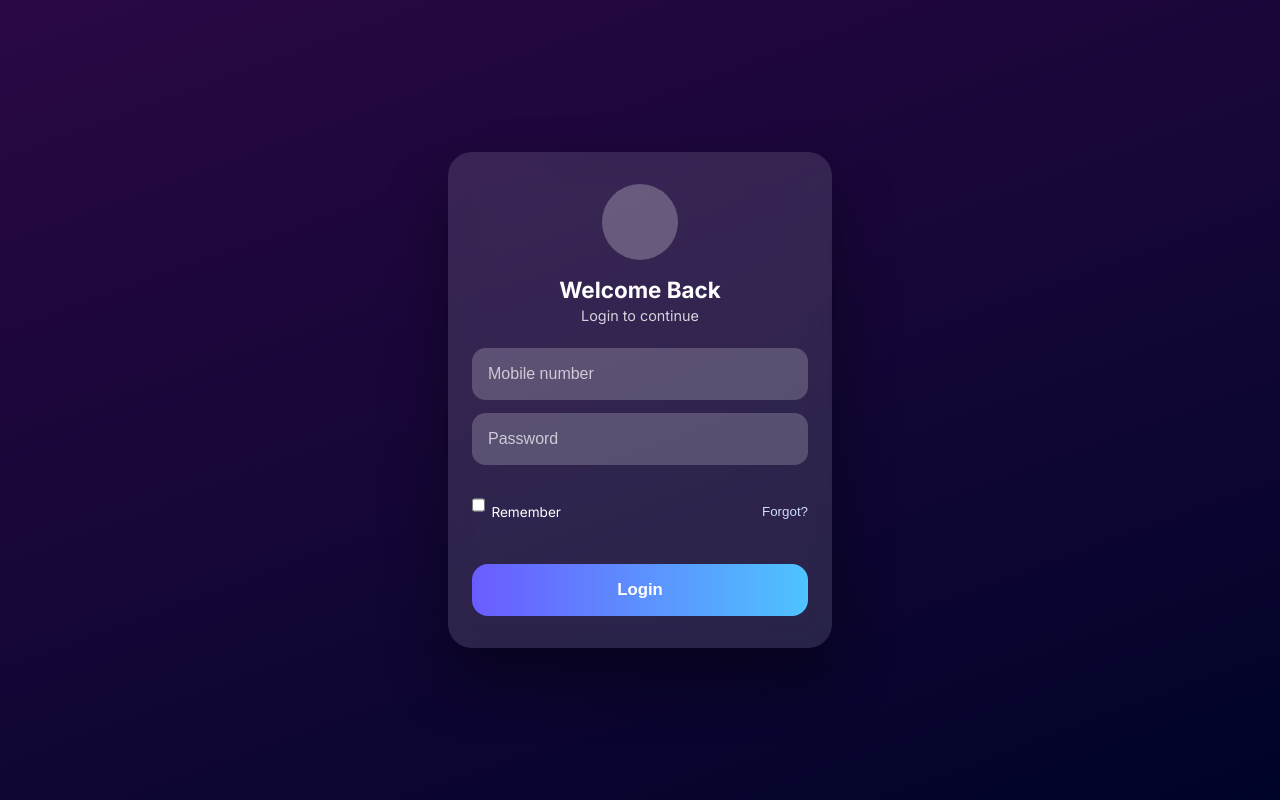
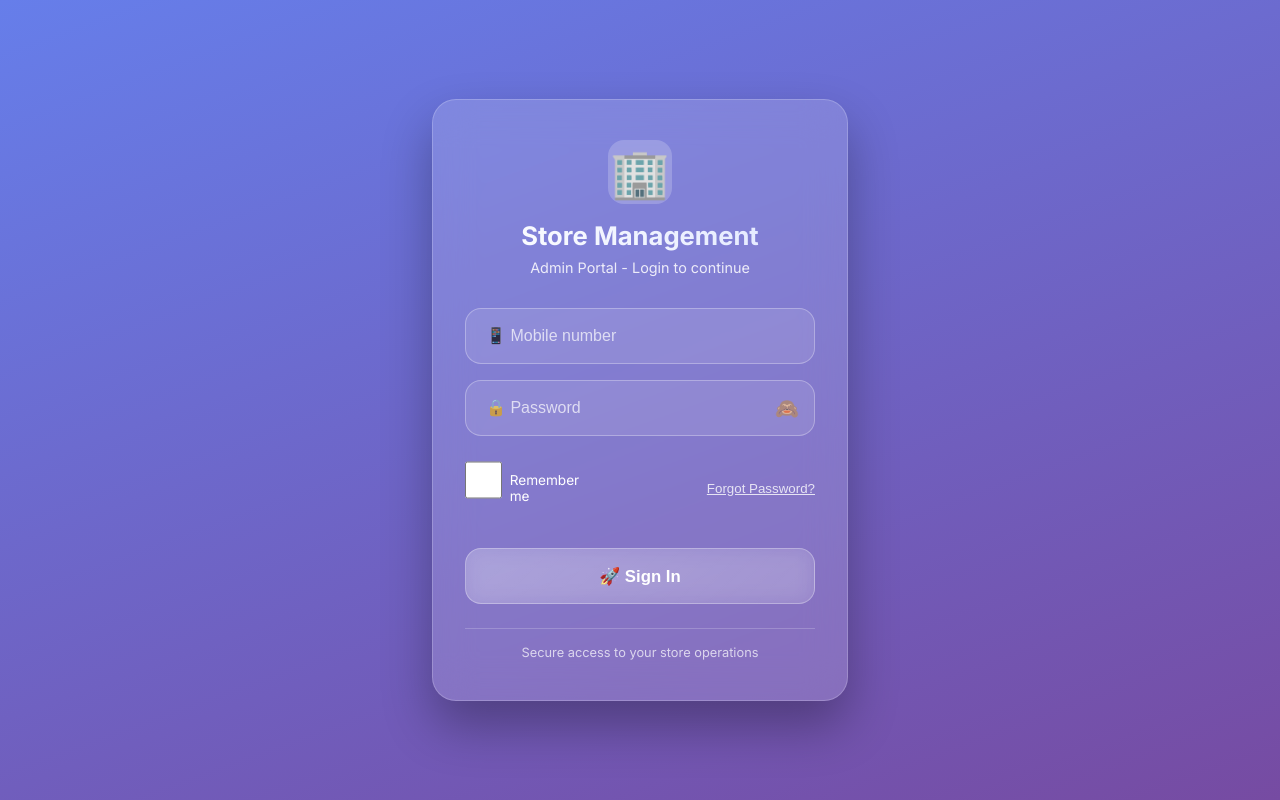
Before and after one commit to ashpakhyd/frontend-ticket-assigning-tool, a Next.js app: page /login in a window 1280 px wide. Built offline with nearby package versions, Linux system fonts and the light colour scheme.

Commit message:
otp services forgot pass

```diff
--- a/src/app/login/login.css
+++ b/src/app/login/login.css
@@ -1,7 +1,7 @@
 /* Entire app screen */
 .app-screen {
   min-height: 100svh;
-    background: linear-gradient(160deg, #2a0845, #000428);
+  background: linear-gradient(160deg, #667eea, #764ba2);
   display: flex;
   align-items: center;
   justify-content: center;
@@ -11,49 +11,109 @@
 /* Glass card */
 .login-card {
   width: 100%;
-    max-width: 24rem;
-    padding: 2rem 1.5rem;
+  max-width: 26rem;
+  padding: 2.5rem 2rem;
   border-radius: 1.5rem;
-    background: rgba(255, 255, 255, 0.12);
-    backdrop-filter: blur(18px);
-    box-shadow: 0 30px 60px rgba(0, 0, 0, 0.4);
+  background: rgba(255, 255, 255, 0.15);
+  backdrop-filter: blur(20px);
+  box-shadow: 0 25px 50px rgba(0, 0, 0, 0.3);
   color: #fff;
+  border: 1px solid rgba(255, 255, 255, 0.2);
 }
 
-  /* Avatar */
-  .profile-icon {
-    width: 4.75rem;
-    height: 4.75rem;
-    border-radius: 50%;
-    background: rgba(255, 255, 255, 0.25);
+/* Store Branding */
+.store-branding {
+  text-align: center;
+  margin-bottom: 2rem;
+}
+
+.store-icon {
+  font-size: 3rem;
+  margin-bottom: 1rem;
+  background: rgba(255, 255, 255, 0.2);
+  width: 4rem;
+  height: 4rem;
+  border-radius: 1rem;
+  display: flex;
+  align-items: center;
+  justify-content: center;
   margin: 0 auto 1rem;
 }
 
-  /* Text */
-  h1 {
-    font-size: 1.4rem;
-    text-align: center;
-    margin-bottom: 0.25rem;
+.store-branding h1 {
+  font-size: 1.6rem;
+  font-weight: 700;
+  margin-bottom: 0.5rem;
+  background: linear-gradient(45deg, #fff, #e0e7ff);
+  -webkit-background-clip: text;
+  -webkit-text-fill-color: transparent;
+  background-clip: text;
 }
 
 .subtitle {
   font-size: 0.9rem;
-    text-align: center;
-    opacity: 0.8;
+  opacity: 0.85;
+  margin-bottom: 0;
+}
+
+/* Form Section */
+.login-form {
   margin-bottom: 1.5rem;
 }
 
 /* Inputs */
 input {
   width: 100%;
-    height: 3.25rem;
-    margin-bottom: 0.85rem;
-    border-radius: 0.85rem;
+  height: 3.5rem;
+  margin-bottom: 1rem;
+  border-radius: 1rem;
+  border: 1px solid rgba(255, 255, 255, 0.3);
+  padding: 0 1.25rem;
+  font-size: 1rem;
+  background: rgba(255, 255, 255, 0.1);
+  color: #fff;
+  transition: all 0.3s ease;
+}
+
+.password-field {
+  position: relative;
+  margin-bottom: 1rem;
+}
+
+.password-field input {
+  margin-bottom: 0;
+  padding-right: 3rem;
+}
+
+.password-toggle {
+  position: absolute;
+  right: 1rem;
+  top: 50%;
+  transform: translateY(-50%);
+  background: none;
   border: none;
-    padding: 0 1rem;
-    font-size: 1rem;
+  color: rgba(255, 255, 255, 0.7);
+  cursor: pointer;
+  font-size: 1.2rem;
+  transition: color 0.2s ease;
+}
+
+.password-toggle:hover {
+  color: #fff;
+}
+
+.back-btn {
+  width: 100%;
+  text-align: center;
+  margin-top: 1rem;
+  padding: 0.75rem;
+  background: rgba(255, 255, 255, 0.1);
+  border-radius: 0.5rem;
+  transition: all 0.2s ease;
+}
+
+.back-btn:hover {
   background: rgba(255, 255, 255, 0.2);
-    color: #fff;
 }
 
 input::placeholder {
@@ -61,43 +121,94 @@
 }
 
 input:focus {
-    outline: 2px solid rgba(255, 255, 255, 0.6);
+  outline: none;
+  border-color: rgba(255, 255, 255, 0.6);
+  background: rgba(255, 255, 255, 0.15);
+  box-shadow: 0 0 20px rgba(255, 255, 255, 0.1);
 }
 
-  /* Remember + forgot */
+/* Actions */
 .actions {
   display: flex;
   justify-content: space-between;
   align-items: center;
   font-size: 0.85rem;
-    margin-bottom: 1.25rem;
+  margin-bottom: 1.5rem;
 }
 
 .actions label {
   display: flex;
   align-items: center;
-    gap: 0.4rem;
+  gap: 0.5rem;
+  cursor: pointer;
 }
 
 .text-btn {
   background: none;
   border: none;
-    color: #cddcff;
+  color: rgba(255, 255, 255, 0.8);
+  cursor: pointer;
+  text-decoration: underline;
+  transition: color 0.2s ease;
 }
 
-  /* Main CTA */
+.text-btn:hover {
+  color: #fff;
+}
+
+/* Primary Button */
 .primary-btn {
   width: 100%;
-    height: 3.25rem;
+  height: 3.5rem;
   border-radius: 1rem;
   border: none;
   font-size: 1.05rem;
   font-weight: 600;
-    background: linear-gradient(90deg, #6a5cff, #4fc3ff);
+  background: linear-gradient(135deg, rgba(255, 255, 255, 0.2), rgba(255, 255, 255, 0.1));
+  backdrop-filter: blur(10px);
   color: #fff;
+  cursor: pointer;
+  transition: all 0.3s ease;
+  border: 1px solid rgba(255, 255, 255, 0.3);
 }
 
-  /* App-like tap feedback */
+.primary-btn:hover:not(:disabled) {
+  background: linear-gradient(135deg, rgba(255, 255, 255, 0.3), rgba(255, 255, 255, 0.2));
+  transform: translateY(-2px);
+  box-shadow: 0 10px 25px rgba(0, 0, 0, 0.2);
+}
+
 .primary-btn:active {
-    transform: scale(0.97);
+  transform: scale(0.98);
 }
+
+.primary-btn:disabled {
+  opacity: 0.7;
+  cursor: not-allowed;
+  transform: none;
+}
+
+/* Footer */
+.login-footer {
+  text-align: center;
+  padding-top: 1rem;
+  border-top: 1px solid rgba(255, 255, 255, 0.2);
+}
+
+.login-footer p {
+  font-size: 0.8rem;
+  opacity: 0.7;
+  margin: 0;
+}
+
+/* Responsive */
+@media (max-width: 480px) {
+  .login-card {
+    padding: 2rem 1.5rem;
+    max-width: 22rem;
+  }
+
+  .store-branding h1 {
+    font-size: 1.4rem;
+  }
+}
--- a/src/app/login/page.js
+++ b/src/app/login/page.js
@@ -10,6 +10,13 @@ import { useState } from "react";
 export default function Login() {
   const [phone, setPhone] = useState("");
   const [password, setPassword] = useState("");
+  const [showPassword, setShowPassword] = useState(false);
+  const [showForgotPassword, setShowForgotPassword] = useState(false);
+  const [showOtpScreen, setShowOtpScreen] = useState(false);
+  const [resetPhone, setResetPhone] = useState("");
+  const [otp, setOtp] = useState("");
+  const [newPassword, setNewPassword] = useState("");
+  const [isResetting, setIsResetting] = useState(false);
   const [login, { isLoading }] = useLoginMutation();
   const dispatch = useDispatch();
   const router = useRouter();
@@ -25,34 +32,206 @@ export default function Login() {
     }
   };
 
+  const handleSendOtp = async () => {
+    if (!resetPhone || resetPhone.length < 10) {
+      alert("Please enter a valid phone number (min 10 digits)");
+      return;
+    }
+
+    setIsResetting(true);
+    try {
+      const response = await fetch('https://backend-ticket-assigning-tool.onrender.com/api/auth/forgot-password', {
+        method: 'POST',
+        headers: { 'Content-Type': 'application/json' },
+        body: JSON.stringify({ phone: resetPhone })
+      });
+
+      const data = await response.json();
+      if (response.ok) {
+        alert(data.message || "OTP sent successfully");
+        setShowOtpScreen(true);
+      } else {
+        alert(data.message || "Failed to send OTP");
+      }
+    } catch (error) {
+      alert("Network error. Please try again.");
+    } finally {
+      setIsResetting(false);
+    }
+  };
+
+  const handleResetPassword = async () => {
+    if (!otp || otp.length !== 6) {
+      alert("Please enter a valid 6-digit OTP");
+      return;
+    }
+    if (!newPassword || newPassword.length < 6) {
+      alert("Password must be at least 6 characters");
+      return;
+    }
+
+    setIsResetting(true);
+    try {
+      const response = await fetch('https://backend-ticket-assigning-tool.onrender.com/api/auth/reset-password', {
+        method: 'POST',
+        headers: { 'Content-Type': 'application/json' },
+        body: JSON.stringify({
+          phone: resetPhone,
+          otp: otp,
+          newPassword: newPassword
+        })
+      });
+
+      const data = await response.json();
+      if (response.ok) {
+        alert(data.message || "Password reset successful");
+        // Reset all states and go back to login
+        setShowForgotPassword(false);
+        setShowOtpScreen(false);
+        setResetPhone("");
+        setOtp("");
+        setNewPassword("");
+      } else {
+        alert(data.message || "Failed to reset password");
+      }
+    } catch (error) {
+      alert("Network error. Please try again.");
+    } finally {
+      setIsResetting(false);
+    }
+  };
+
+  // OTP Screen
+  if (showForgotPassword && showOtpScreen) {
     return (
       <main className="app-screen">
         <section className="login-card">
-        <div className="profile-icon" />
+          <div className="store-branding">
+            <div className="store-icon">🔐</div>
+            <h1>Enter OTP</h1>
+            <p className="subtitle">Enter the 6-digit code sent to {resetPhone}</p>
+          </div>
 
-        <h1>Welcome Back</h1>
-        <p className="subtitle">Login to continue</p>
+          <div className="login-form">
+            <input
+              type="text"
+              placeholder="🔢 Enter 6-digit OTP"
+              value={otp}
+              onChange={(e) => setOtp(e.target.value.replace(/\D/g, '').slice(0, 6))}
+              maxLength="6"
+            />
 
             <input
+              type="password"
+              placeholder="🔒 New Password (min 6 chars)"
+              value={newPassword}
+              onChange={(e) => setNewPassword(e.target.value)}
+            />
+
+            <button
+              className="primary-btn"
+              onClick={handleResetPassword}
+              disabled={isResetting}
+            >
+              {isResetting ? "⏳ Resetting..." : "✅ Reset Password"}
+            </button>
+
+            <button
+              className="text-btn back-btn"
+              onClick={() => setShowOtpScreen(false)}
+            >
+              ← Back to Phone
+            </button>
+          </div>
+        </section>
+      </main>
+    );
+  }
+
+  // Forgot Password Screen
+  if (showForgotPassword) {
+    return (
+      <main className="app-screen">
+        <section className="login-card">
+          <div className="store-branding">
+            <div className="store-icon">🔒</div>
+            <h1>Reset Password</h1>
+            <p className="subtitle">Enter your phone number to receive OTP</p>
+          </div>
+
+          <div className="login-form">
+            <input
               type="tel"
-          placeholder="Mobile number"
+              placeholder="📱 Enter your phone number"
+              value={resetPhone}
+              onChange={(e) => setResetPhone(e.target.value.replace(/\D/g, ''))}
+            />
+
+            <button
+              className="primary-btn"
+              onClick={handleSendOtp}
+              disabled={isResetting}
+            >
+              {isResetting ? "⏳ Sending..." : "📧 Send OTP"}
+            </button>
+
+            <button
+              className="text-btn back-btn"
+              onClick={() => setShowForgotPassword(false)}
+            >
+              ← Back to Login
+            </button>
+          </div>
+        </section>
+      </main>
+    );
+  }
+
+  // Main Login Screen
+  return (
+    <main className="app-screen">
+      <section className="login-card">
+        <div className="store-branding">
+          <div className="store-icon">🏢</div>
+          <h1>Store Management</h1>
+          <p className="subtitle">Admin Portal - Login to continue</p>
+        </div>
+
+        <div className="login-form">
+          <input
+            type="tel"
+            placeholder="📱 Mobile number"
             value={phone}
             onChange={(e) => setPhone(e.target.value)}
           />
 
+          <div className="password-field">
             <input
-          type="password"
-          placeholder="Password"
+              type={showPassword ? "text" : "password"}
+              placeholder="🔒 Password"
               value={password}
               onChange={(e) => setPassword(e.target.value)}
             />
+            <button
+              type="button"
+              className="password-toggle"
+              onClick={() => setShowPassword(!showPassword)}
+            >
+              {showPassword ? "👁️" : "🙈"}
+            </button>
+          </div>
 
           <div className="actions">
             <label>
               <input type="checkbox" />
-            Remember
+              Remember me
             </label>
-          <button className="text-btn">Forgot?</button>
+            <button
+              className="text-btn"
+              onClick={() => setShowForgotPassword(true)}
+            >
+              Forgot Password?
+            </button>
           </div>
 
           <button
@@ -60,8 +239,13 @@ export default function Login() {
             onClick={handleLogin}
             disabled={isLoading}
           >
-          {isLoading ? "Please wait…" : "Login"}
+            {isLoading ? "⏳ Signing in..." : "🚀 Sign In"}
           </button>
+        </div>
+
+        <div className="login-footer">
+          <p>Secure access to your store operations</p>
+        </div>
       </section>
     </main>
   );
```
Lines whose indentation alone changed are shown as unchanged.
